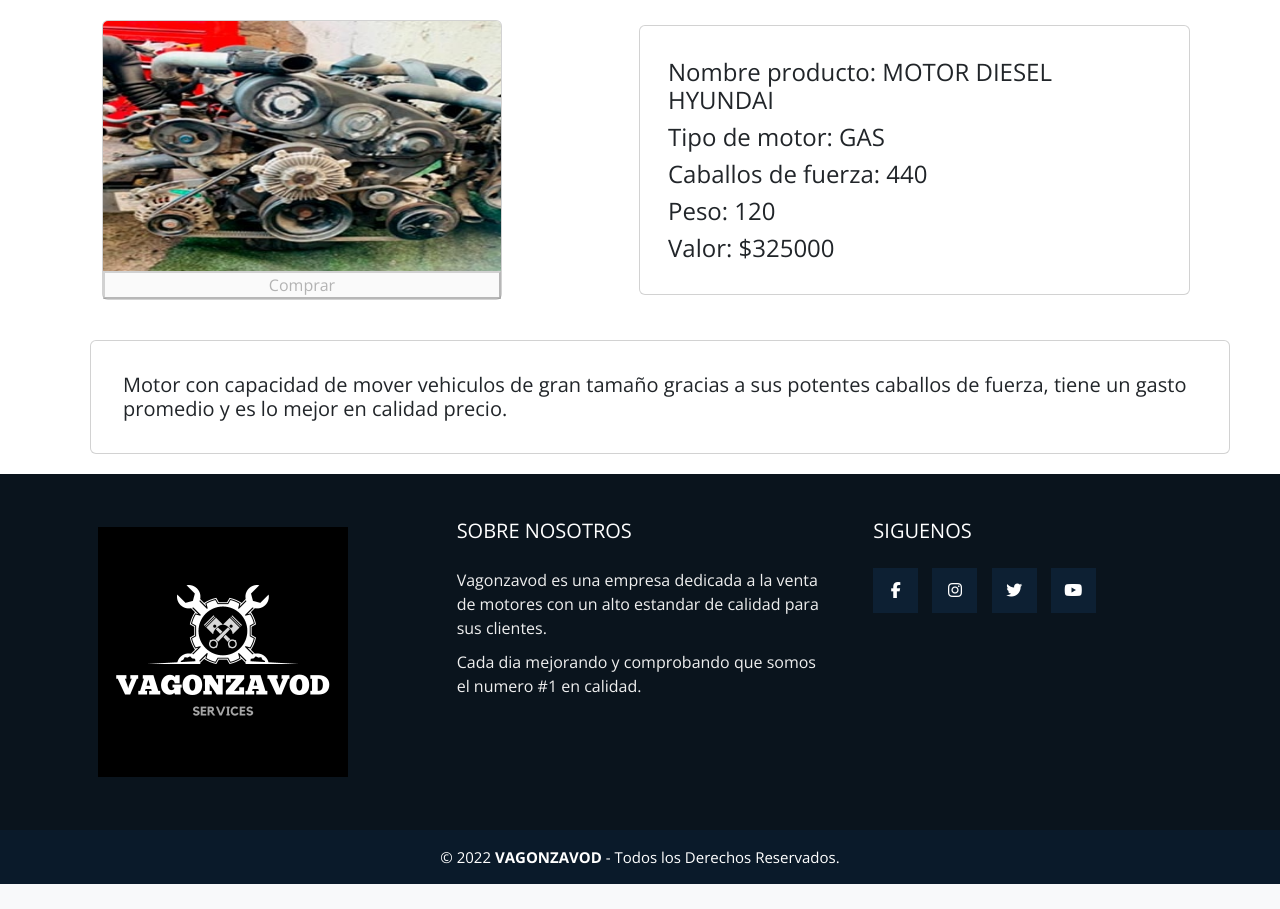
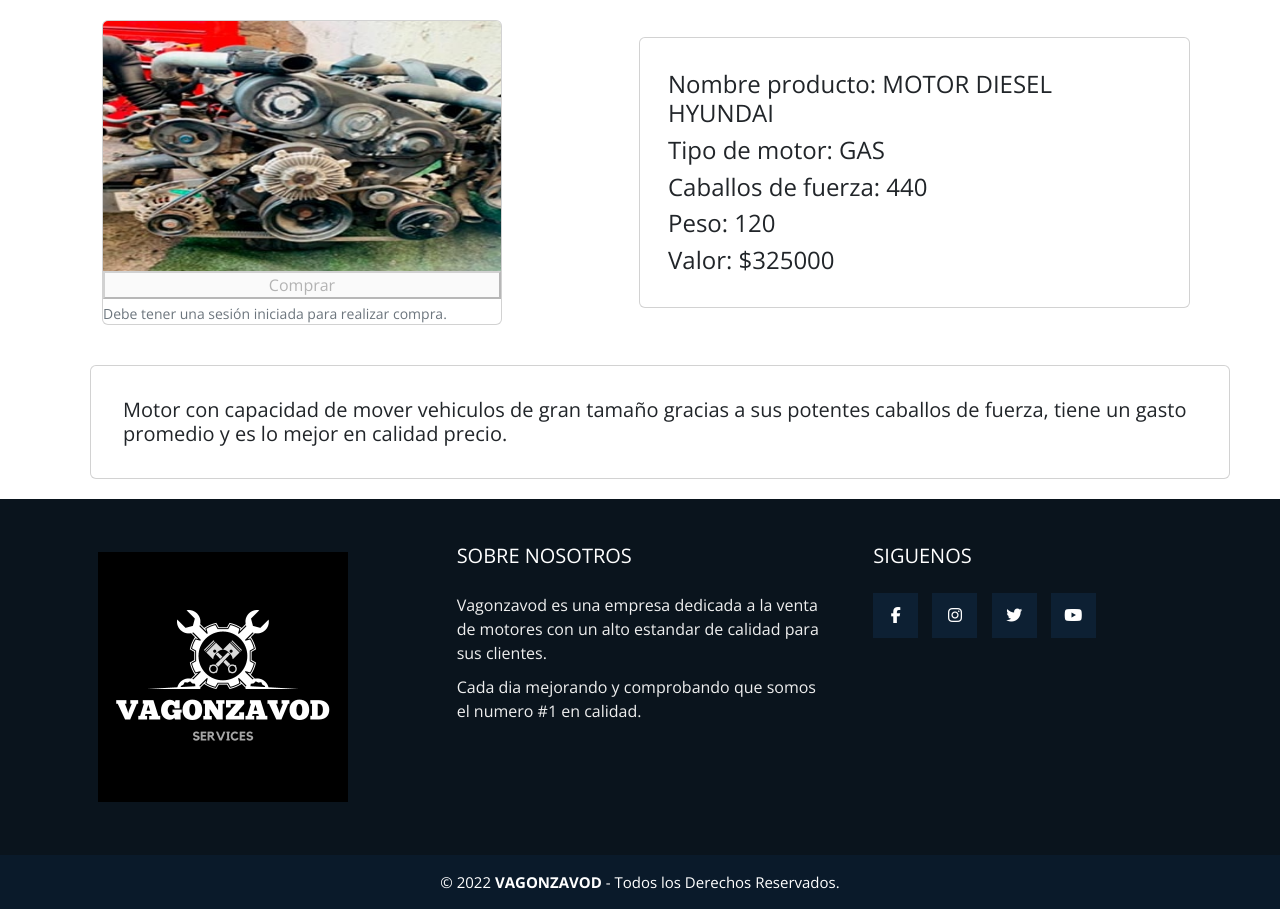
Before and after one commit to Cruspoid/Vagonzavod, a Django app: page /detalle_producto/1/ in a window 1280 px wide. Shown: the part 76-985 px from the top of the page. Before the commit the page ends 960 px from the top, so only its background shows below. Run offline with Django 4.2, Linux system fonts and the light colour scheme; data comes from the database, SQL or seed files in the repository; both versions use the stored data as it was after the commit; some libraries are stand-ins or nearby versions.

Commit message:
Arregle botón de compras (logeado)

```diff
--- a/vagonzavod/zavod/templates/detalle_producto.html
+++ b/vagonzavod/zavod/templates/detalle_producto.html
@@ -13,7 +13,13 @@
         <div class="card" style="width: 25rem;">
             <a href="https://youtube.com"><img src="{{producto.image.url}}" class="card-img-top" alt="..."></a>
             <input type="hidden" name="token_ws" />
+            {% if request.user.is_authenticated %}
             <button id="iw_button" type="submit" disabled>Comprar</button>
+            {%else%}
+            <button type="submit" disabled>Comprar</button>
+            <small id="id_peso" class="form-text text-muted">Debe tener una sesión iniciada para realizar compra.</small>
+
+            {%endif%}
           </div>
       </div>
 
```
Also changed, not shown: vagonzavod/db.sqlite3.
